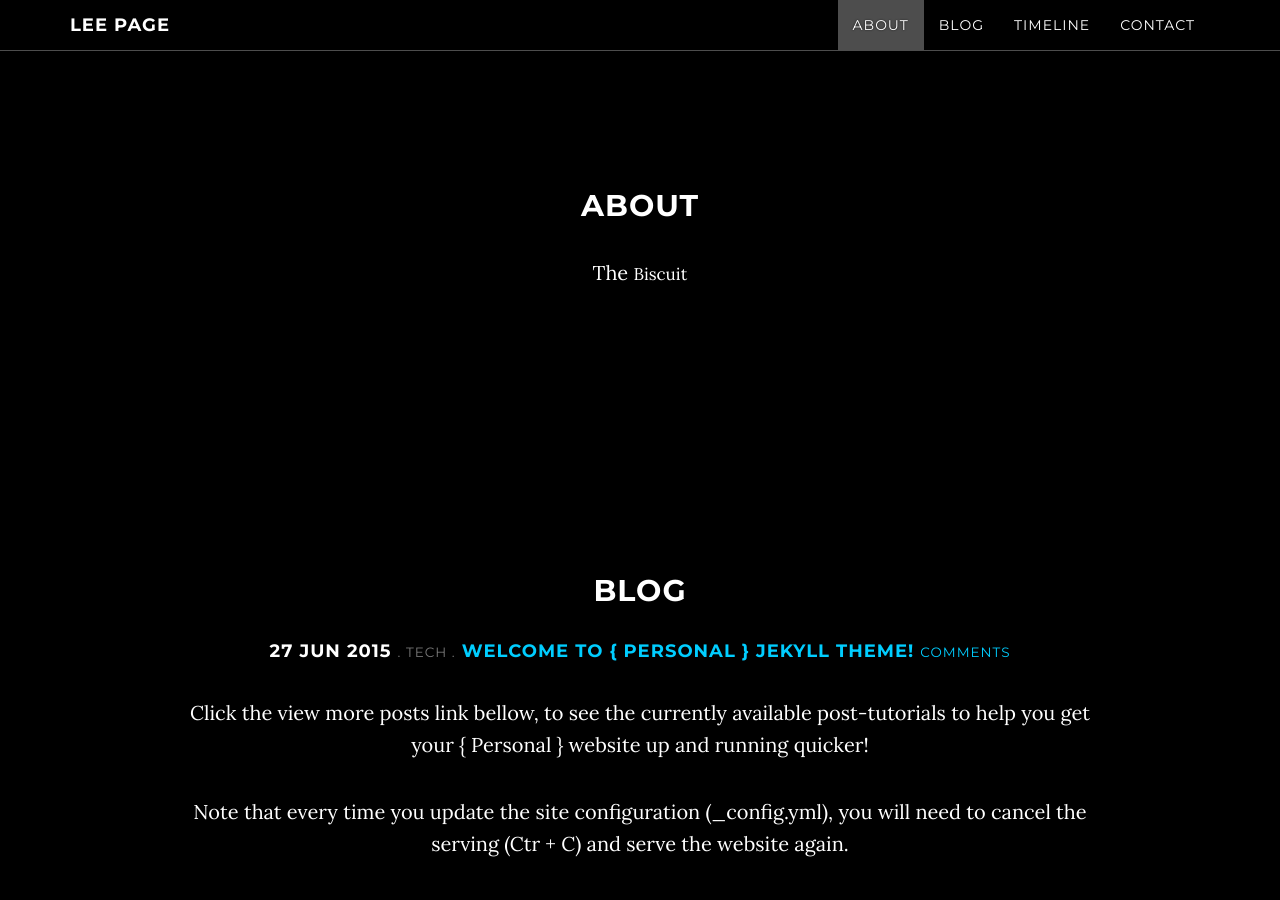
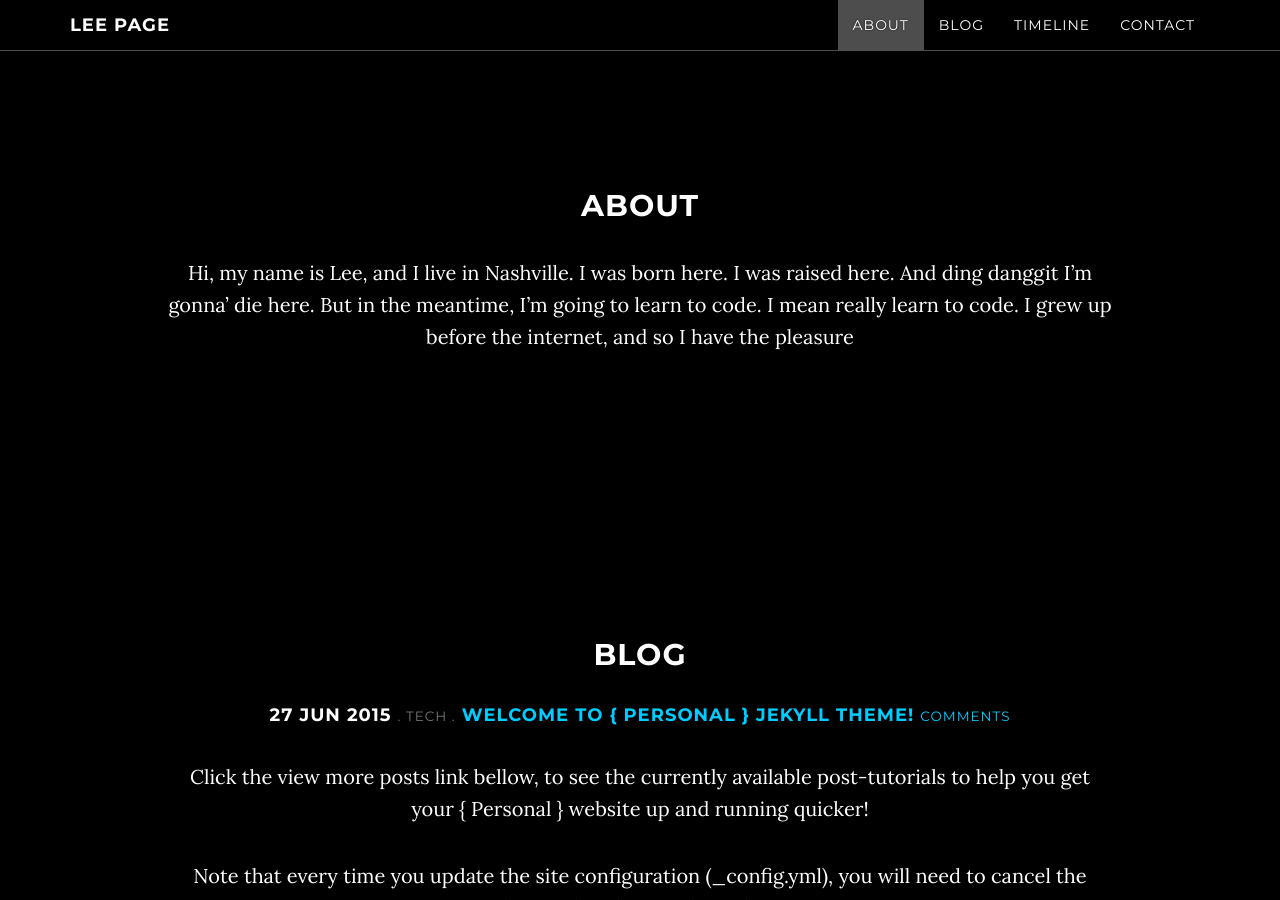
Before and after one commit to hLeePage/hLeePage.github.io, a Jekyll site: the page built from index.html, in a window 1280 px wide and 900 px high, scrolled down 961 px. Built offline with Jekyll 4.4.1, drawn with Linux system fonts in a browser that asks for light colours; nearby versions of some CDN libraries; comment, search, counter and statistics services are not loaded.

Commit message:
Add content to about section

```diff
--- a/about.html
+++ b/about.html
@@ -4,10 +4,10 @@ section-type: about
 title: About
 ---
 ## About
-
-The
+Hi, my name is Lee, and I live in Nashville. I was born here. I was raised here. And ding danggit I'm gonna' die here.
+But in the meantime, I'm going to learn to code. I mean really learn to code. I grew up before the internet, and so I have the
+pleasure
 <small>
-Biscuit
 </small>
 
 
```
Also changed, not shown: img/timeline/spidertocat.png (deleted).
